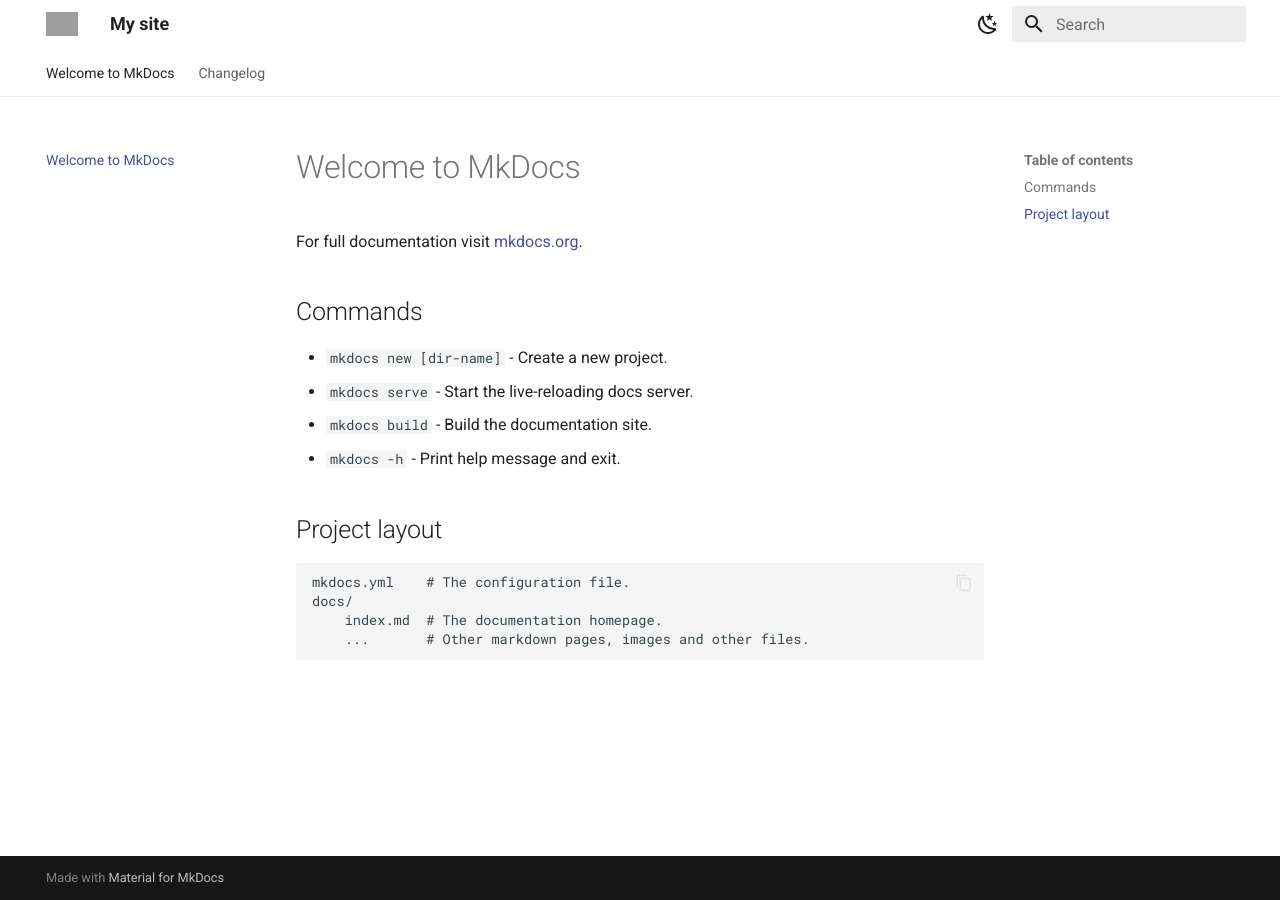
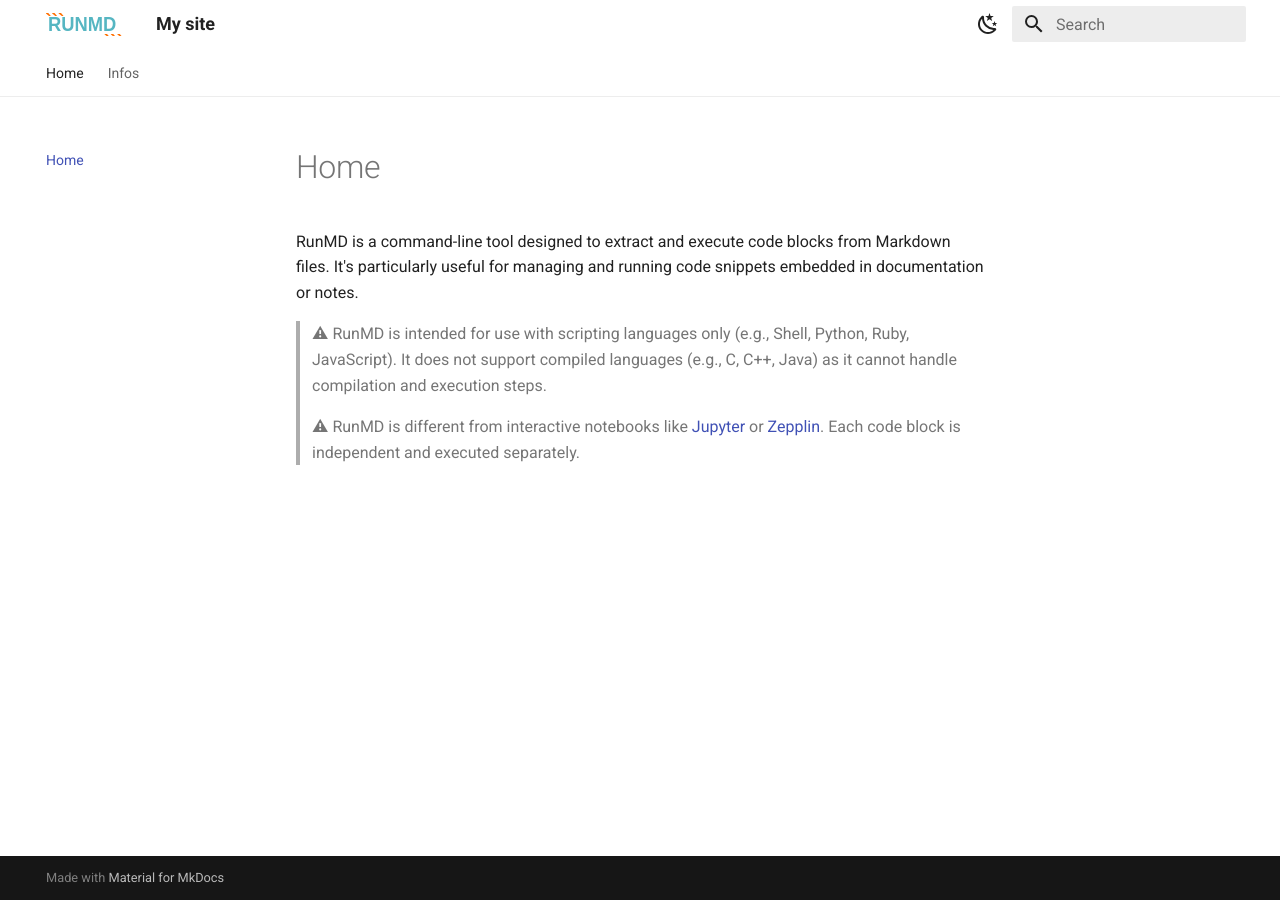
Before and after one commit to PageotD/runmd, an MkDocs documentation site: the page built from docs/index.md, in a window 1280 px wide. Built offline with MkDocs 1.6.1 and Material for MkDocs 9.7.7, drawn with Linux system fonts in a browser that asks for light colours; grey boxes are pictures that could not be loaded.

```diff
--- a/docs/index.md
+++ b/docs/index.md
@@ -1,17 +1,5 @@
-# Welcome to MkDocs
+RunMD is a command-line tool designed to extract and execute code blocks from Markdown files. It's particularly useful for managing and running code snippets embedded in documentation or notes.
 
-For full documentation visit [mkdocs.org](https://www.mkdocs.org).
-
-## Commands
-
-* `mkdocs new [dir-name]` - Create a new project.
-* `mkdocs serve` - Start the live-reloading docs server.
-* `mkdocs build` - Build the documentation site.
-* `mkdocs -h` - Print help message and exit.
-
-## Project layout
-
-    mkdocs.yml    # The configuration file.
-    docs/
-        index.md  # The documentation homepage.
-        ...       # Other markdown pages, images and other files.
+> **⚠** RunMD is intended for use with scripting languages only (e.g., Shell, Python, Ruby, JavaScript). It does not support compiled languages (e.g., C, C++, Java) as it cannot handle compilation and execution steps.
+>
+> **⚠** RunMD is different from interactive notebooks like [Jupyter](https://jupyter.org/) or [Zepplin](https://zeppelin.apache.org/). Each code block is independent and executed separately.
--- a/mkdocs.yml
+++ b/mkdocs.yml
@@ -2,7 +2,7 @@
 site_url: https://mydomain.org/mysite
 
 theme:
-  logo: static/runmd.png
+  logo: static/runmd.svg
   #favicon: static/favicon.png
   name: material
   palette:
```
Also changed, not shown: docs/infos/LICENSE.md (added, +1 -0 lines), docs/infos/CHANGELOG.md (renamed from docs/changelog/CHANGELOG.md).
